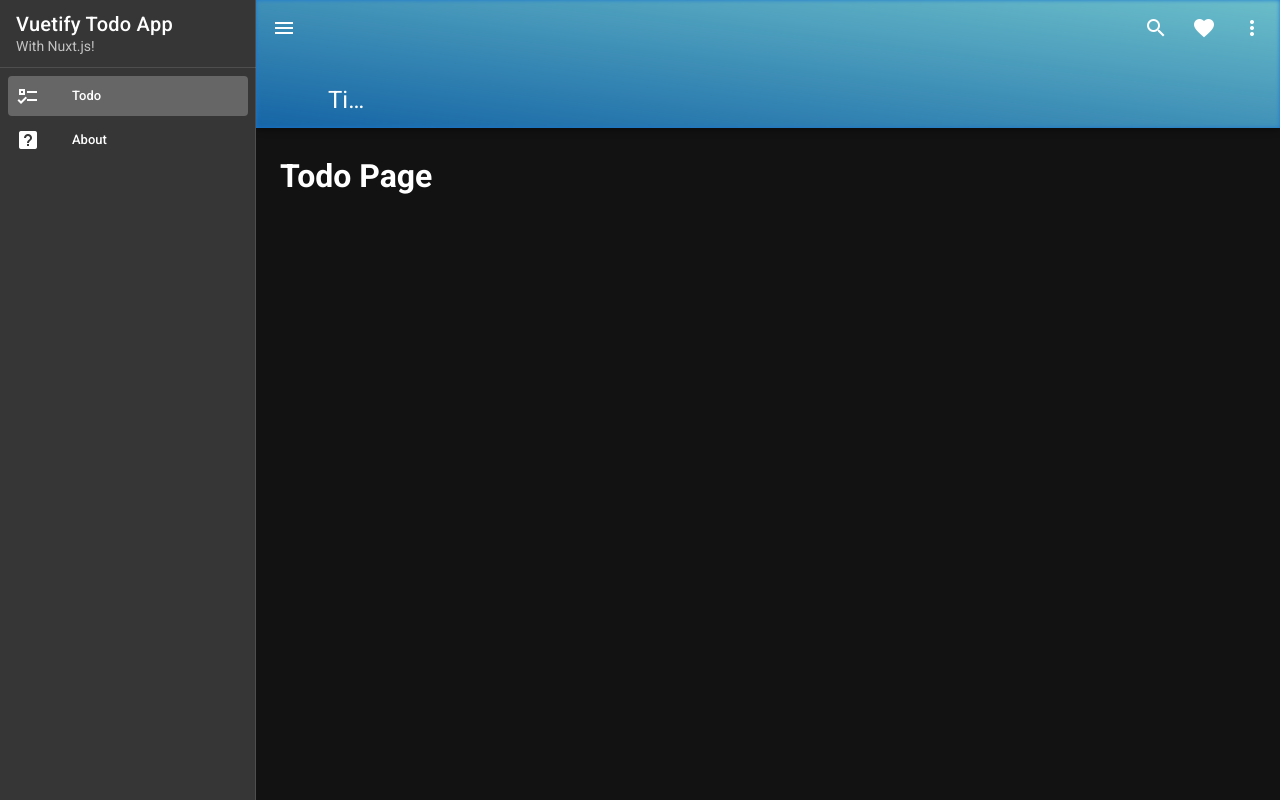
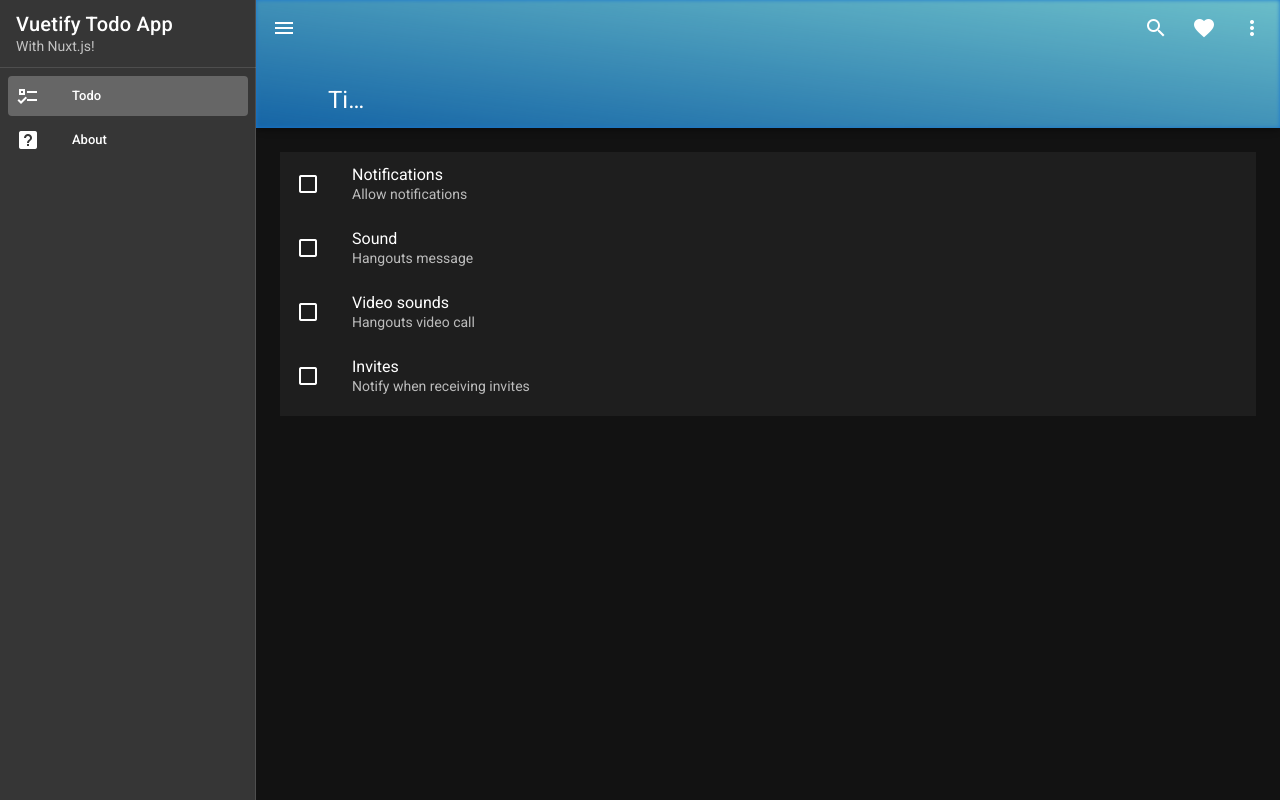
Before and after one commit to atakanteko/vuetify-nuxt-todo, a Nuxt app: page / in a window 1280 px wide. Built offline with nearby package versions, Linux system fonts and the light colour scheme.

Commit message:
create todo list

```diff
--- a/pages/index.vue
+++ b/pages/index.vue
@@ -1,6 +1,79 @@
 <template>
   <div class='home pa-6'>
-    <h1>Todo Page</h1>
+    <v-list
+      subheader
+      two-line
+    >
+
+      <v-list-item-group
+        v-model='settings'
+        multiple
+      >
+        <v-list-item>
+          <template v-slot:default='{ active, }'>
+            <v-list-item-action>
+              <v-checkbox
+                :input-value='active'
+                color='primary'
+              ></v-checkbox>
+            </v-list-item-action>
+
+            <v-list-item-content>
+              <v-list-item-title>Notifications</v-list-item-title>
+              <v-list-item-subtitle>Allow notifications</v-list-item-subtitle>
+            </v-list-item-content>
+          </template>
+        </v-list-item>
+
+        <v-list-item>
+          <template v-slot:default='{ active }'>
+            <v-list-item-action>
+              <v-checkbox
+                :input-value='active'
+                color='primary'
+              ></v-checkbox>
+            </v-list-item-action>
+
+            <v-list-item-content>
+              <v-list-item-title>Sound</v-list-item-title>
+              <v-list-item-subtitle>Hangouts message</v-list-item-subtitle>
+            </v-list-item-content>
+          </template>
+        </v-list-item>
+
+        <v-list-item>
+          <template v-slot:default='{ active }'>
+            <v-list-item-action>
+              <v-checkbox
+                :input-value='active'
+                color='primary'
+              ></v-checkbox>
+            </v-list-item-action>
+
+            <v-list-item-content>
+              <v-list-item-title>Video sounds</v-list-item-title>
+              <v-list-item-subtitle>Hangouts video call</v-list-item-subtitle>
+            </v-list-item-content>
+          </template>
+        </v-list-item>
+
+        <v-list-item>
+          <template v-slot:default='{ active }'>
+            <v-list-item-action>
+              <v-checkbox
+                :input-value='active'
+                color='primary'
+              ></v-checkbox>
+            </v-list-item-action>
+
+            <v-list-item-content>
+              <v-list-item-title>Invites</v-list-item-title>
+              <v-list-item-subtitle>Notify when receiving invites</v-list-item-subtitle>
+            </v-list-item-content>
+          </template>
+        </v-list-item>
+      </v-list-item-group>
+    </v-list>
   </div>
 </template>
 
```
